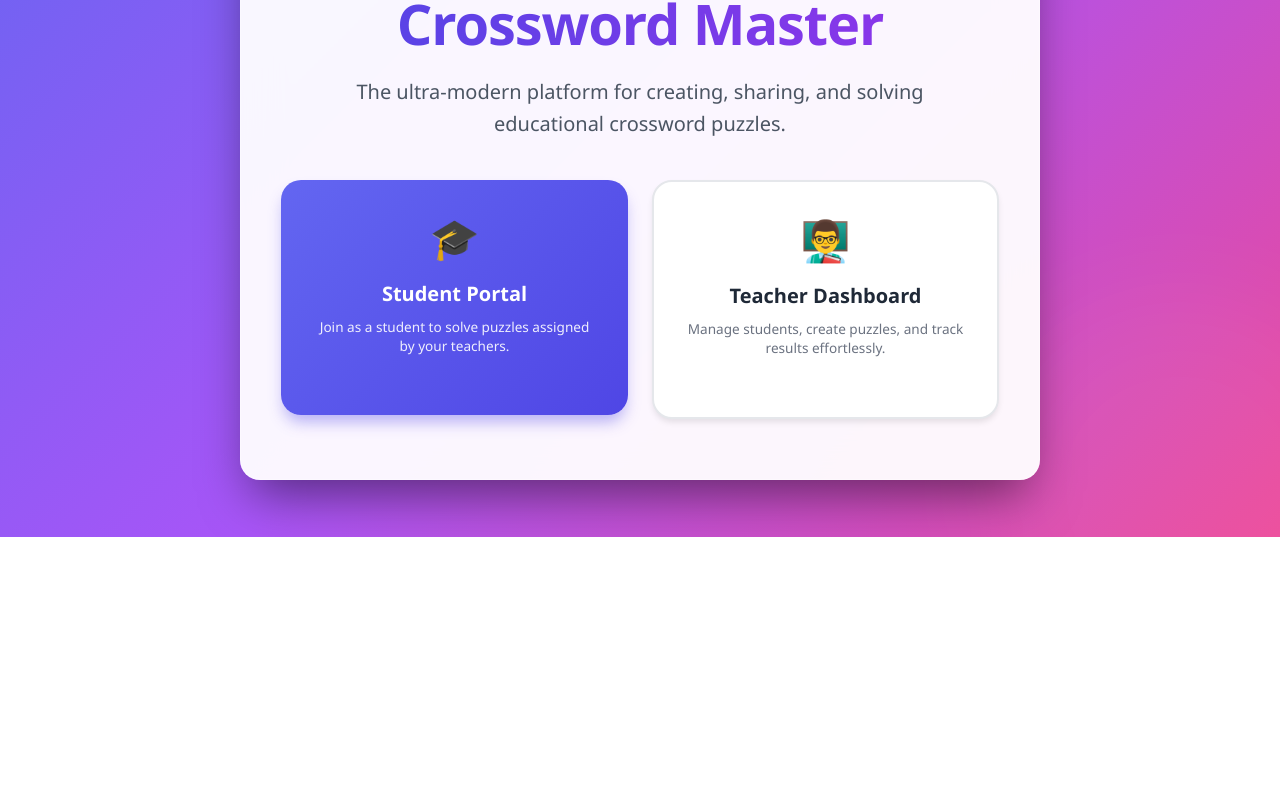
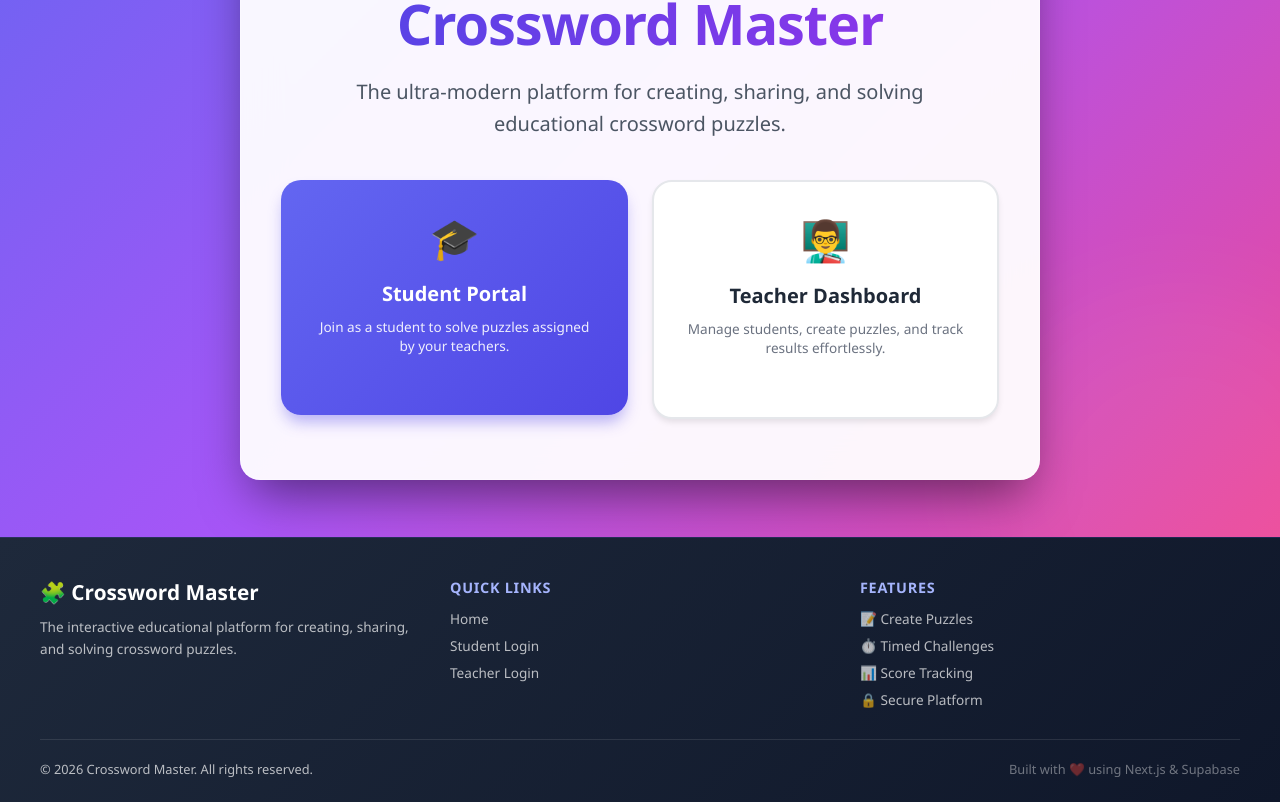
Before and after one commit to ashishkumar-india/CrossWord-next, a Next.js app: page / in a window 1280 px wide. Shown: the part 263-1065 px from the top of the page. Before the commit the page ends 800 px from the top, so only its background shows below. Built offline with nearby package versions, Linux system fonts and the light colour scheme.

Commit message:
Add professional footer to all pages

```diff
--- /dev/null
+++ b/app/components/Footer.tsx
@@ -0,0 +1,71 @@
+export default function Footer() {
+    return (
+        <footer style={{
+            background: 'linear-gradient(135deg, #1e293b 0%, #0f172a 100%)',
+            color: 'rgba(255, 255, 255, 0.7)',
+            padding: '40px 20px 24px',
+            marginTop: 'auto',
+            borderTop: '1px solid rgba(99, 102, 241, 0.2)',
+        }}>
+            <div style={{
+                maxWidth: '1200px',
+                margin: '0 auto',
+                display: 'grid',
+                gridTemplateColumns: 'repeat(auto-fit, minmax(200px, 1fr))',
+                gap: '30px',
+            }}>
+                {/* Brand */}
+                <div>
+                    <div style={{ fontSize: '1.3rem', fontWeight: 700, color: '#fff', marginBottom: '10px' }}>
+                        🧩 Crossword Master
+                    </div>
+                    <p style={{ fontSize: '0.85rem', lineHeight: '1.6', margin: 0 }}>
+                        The interactive educational platform for creating, sharing, and solving crossword puzzles.
+                    </p>
+                </div>
+
+                {/* Quick Links */}
+                <div>
+                    <h4 style={{ color: '#a5b4fc', fontSize: '0.9rem', marginBottom: '12px', textTransform: 'uppercase', letterSpacing: '0.05em' }}>
+                        Quick Links
+                    </h4>
+                    <div style={{ display: 'flex', flexDirection: 'column', gap: '8px', fontSize: '0.85rem' }}>
+                        <a href="/" style={{ color: 'rgba(255,255,255,0.7)', textDecoration: 'none', transition: 'color 0.2s' }}>Home</a>
+                        <a href="/auth/student/login" style={{ color: 'rgba(255,255,255,0.7)', textDecoration: 'none' }}>Student Login</a>
+                        <a href="/auth/teacher/login" style={{ color: 'rgba(255,255,255,0.7)', textDecoration: 'none' }}>Teacher Login</a>
+                    </div>
+                </div>
+
+                {/* Features */}
+                <div>
+                    <h4 style={{ color: '#a5b4fc', fontSize: '0.9rem', marginBottom: '12px', textTransform: 'uppercase', letterSpacing: '0.05em' }}>
+                        Features
+                    </h4>
+                    <div style={{ display: 'flex', flexDirection: 'column', gap: '8px', fontSize: '0.85rem' }}>
+                        <span>📝 Create Puzzles</span>
+                        <span>⏱️ Timed Challenges</span>
+                        <span>📊 Score Tracking</span>
+                        <span>🔒 Secure Platform</span>
+                    </div>
+                </div>
+            </div>
+
+            {/* Bottom Bar */}
+            <div style={{
+                maxWidth: '1200px',
+                margin: '30px auto 0',
+                paddingTop: '20px',
+                borderTop: '1px solid rgba(255, 255, 255, 0.1)',
+                display: 'flex',
+                justifyContent: 'space-between',
+                alignItems: 'center',
+                flexWrap: 'wrap',
+                gap: '10px',
+                fontSize: '0.8rem',
+            }}>
+                <span>© {new Date().getFullYear()} Crossword Master. All rights reserved.</span>
+                <span style={{ color: 'rgba(255,255,255,0.4)' }}>Built with ❤️ using Next.js & Supabase</span>
+            </div>
+        </footer>
+    );
+}
--- a/app/layout.tsx
+++ b/app/layout.tsx
@@ -2,6 +2,7 @@
 import './styles/style.css';
 import './styles/responsive.css';
 import type { Metadata } from 'next';
+import Footer from './components/Footer';
 
 export const metadata: Metadata = {
   title: 'Crossword Game',
@@ -15,7 +16,10 @@
 }) {
   return (
     <html lang="en">
-      <body>{children}</body>
+      <body style={{ display: 'flex', flexDirection: 'column', minHeight: '100vh', margin: 0 }}>
+        <main style={{ flex: 1 }}>{children}</main>
+        <Footer />
+      </body>
     </html>
   );
 }
```
